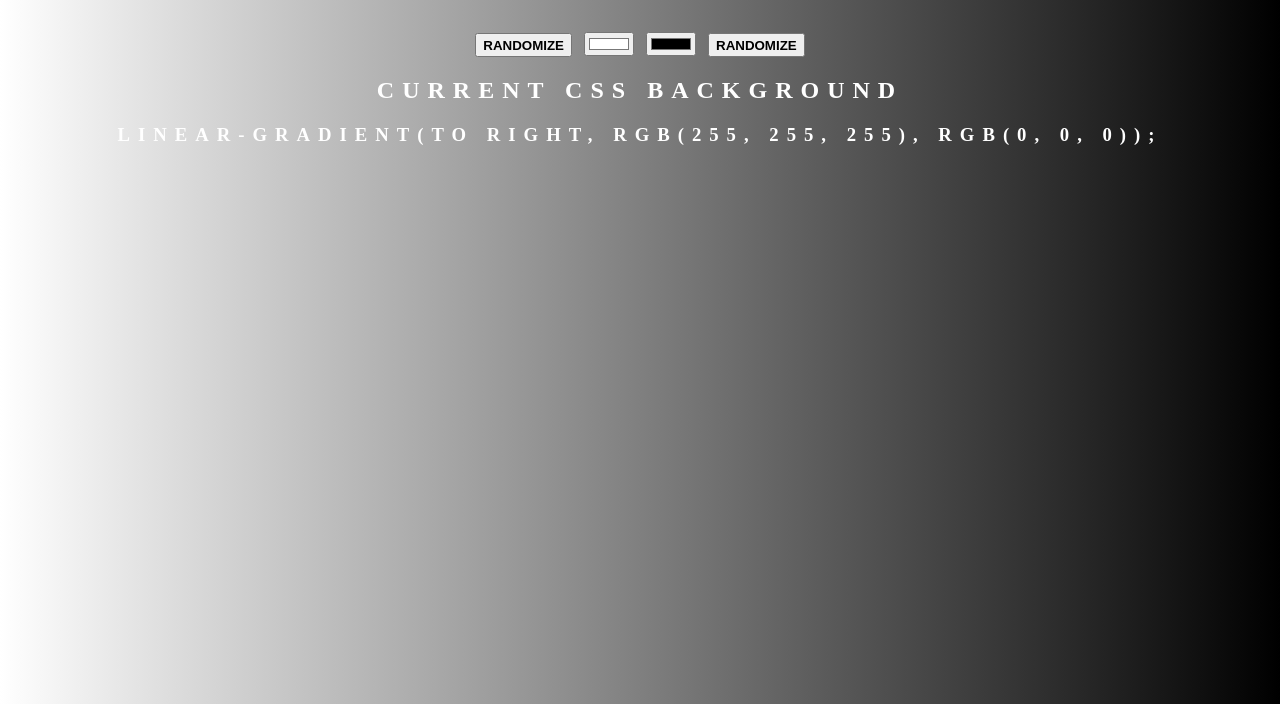
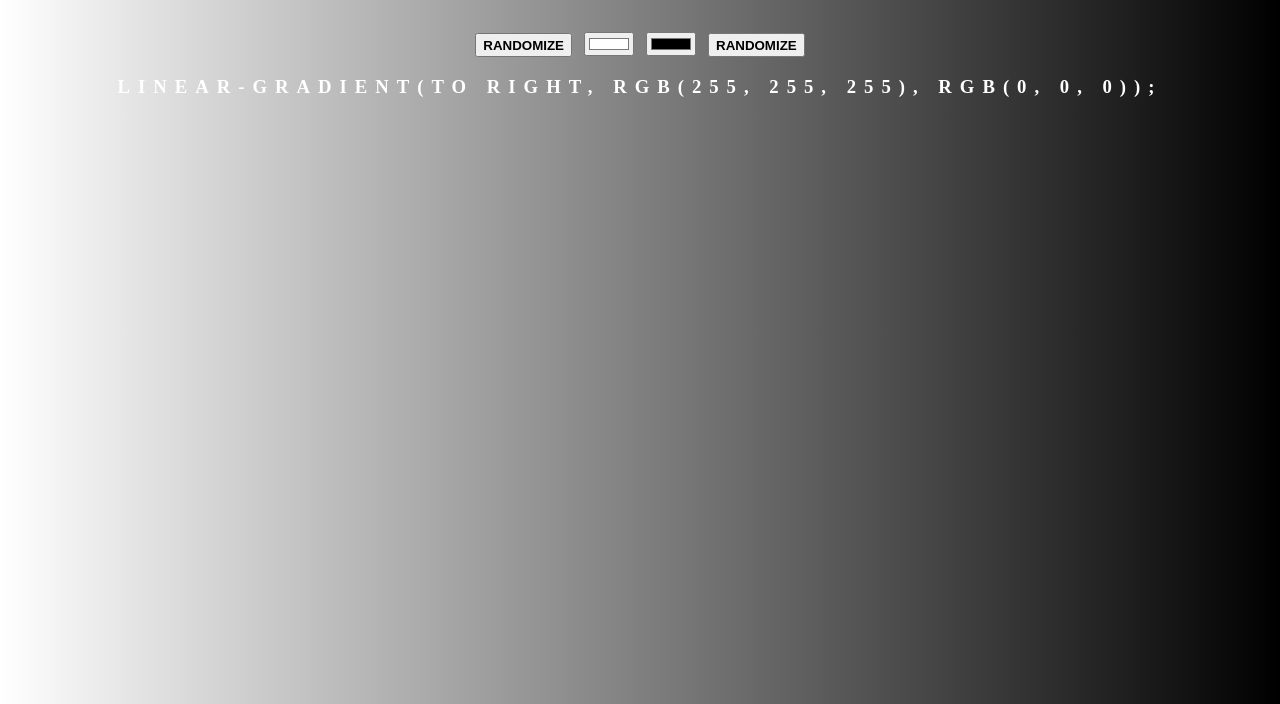
Before and after one commit to JakeeBro/background-generator, a plain HTML site: page index.html in a window 1280 px wide. Shown: the part 96-800 px from the top of the page. Drawn offline with Linux system fonts and the light colour scheme.

Commit message:
Update index.html

```diff
--- a/index.html
+++ b/index.html
@@ -11,7 +11,6 @@
 	<input class='color1' type="color" name="color1" value="#FFFFFF">
 	<input class='color2' type="color" name="color2" value="#000000">
 	<button id="random2" class="random">RANDOMIZE</button>
-	<h2>Current CSS Background</h2>
 	<h3></h3>
 	<script type="text/javascript" src="script.js"></script>
 </body>
```
